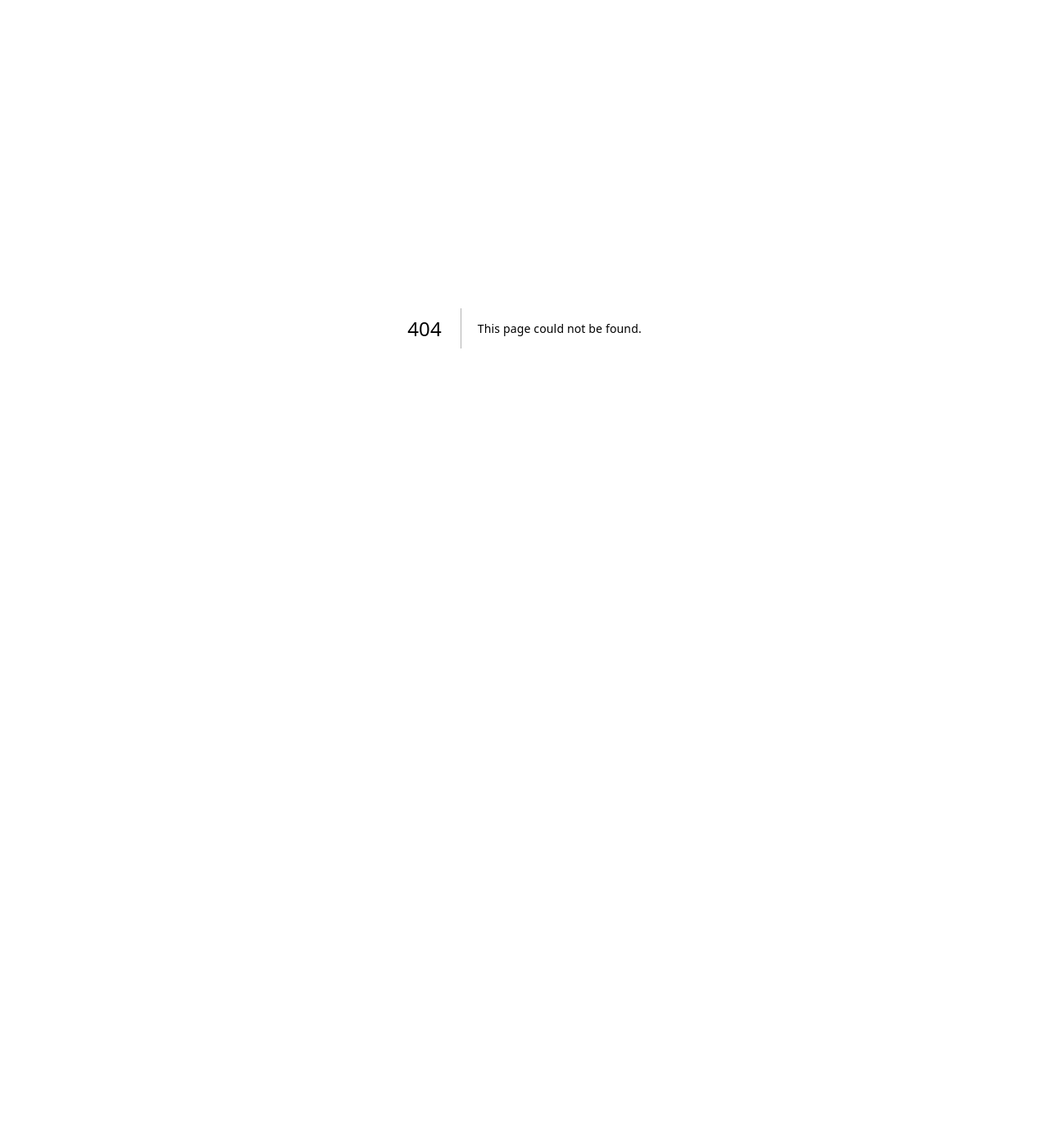
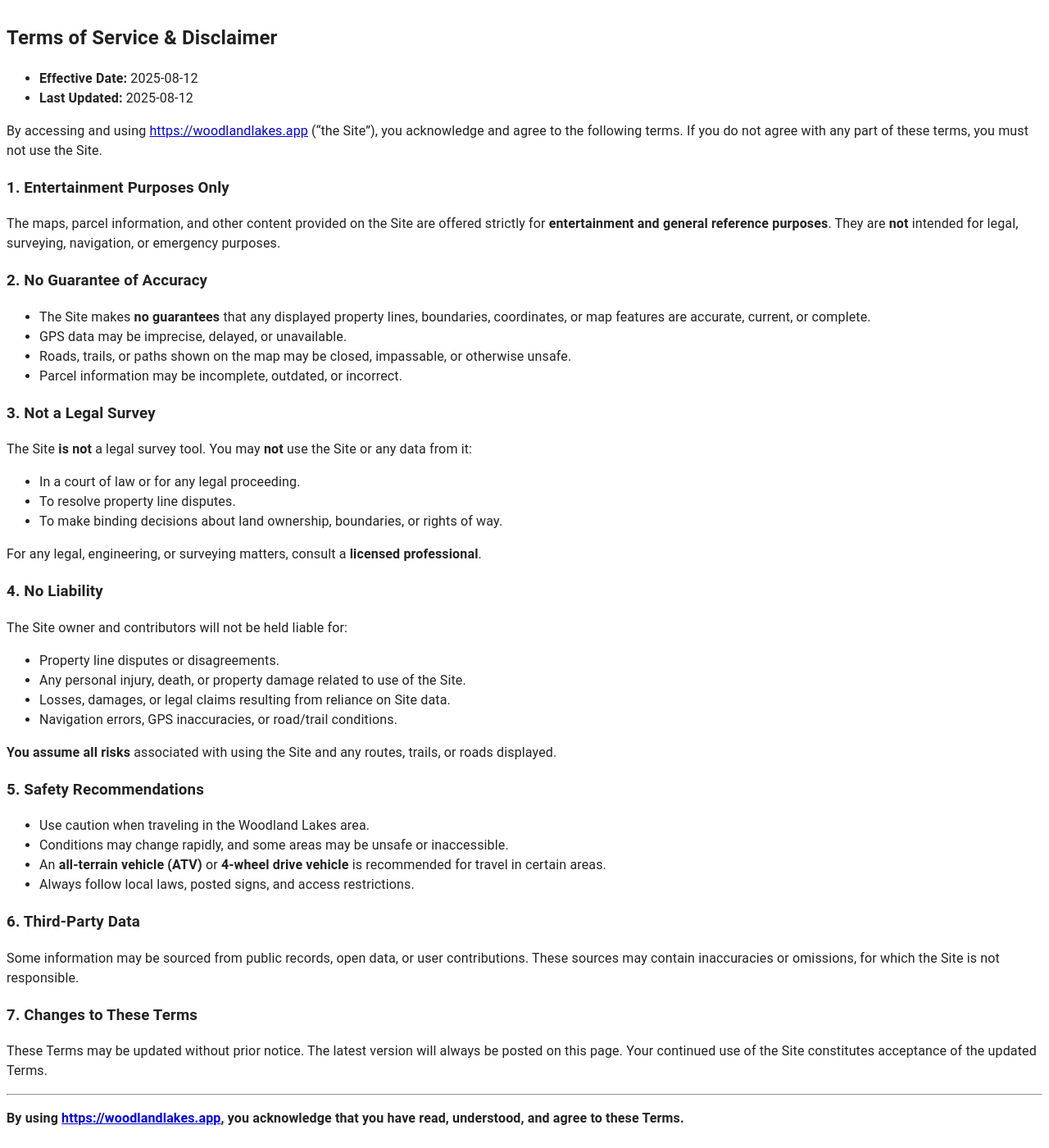
Before and after one commit to outlaw-ux/wl-maps, a Next.js app: page /tos in a window 1280 px wide. Before the commit this address had no page. Shown: the whole page at 82% size. Before the commit the page ends 800 px from the top, so only its background shows below. Built offline with nearby package versions, Linux system fonts and the light colour scheme.

Commit message:
Adding terms of service

```diff
--- a/package.json
+++ b/package.json
@@ -25,12 +25,14 @@
     "@supabase/supabase-js": "^2.53.0",
     "@vercel/analytics": "^1.5.0",
     "@vercel/speed-insights": "^1.2.0",
+    "idb-keyval": "^6.2.2",
     "leaflet": "1.9.4",
     "leaflet-routing-machine": "^3.2.12",
     "next": "15.4.4",
     "react": "19.1.0",
     "react-dom": "19.1.0",
     "react-leaflet": "5.0.0",
+    "react-markdown": "^10.1.0",
     "typescript": "5.8.3"
   },
   "devDependencies": {
--- a/pages/_app.tsx
+++ b/pages/_app.tsx
@@ -1,4 +1,4 @@
-import { SpeedInsights } from "@vercel/speed-insights/next";
+import { SpeedInsights } from '@vercel/speed-insights/next';
 import Head from 'next/head';
 import { Analytics } from '@vercel/analytics/next';
 import type { AppProps } from 'next/app';
--- /dev/null
+++ b/pages/tos.tsx
@@ -0,0 +1,69 @@
+import { Box } from '@mui/material';
+import Markdown from 'react-markdown';
+
+const fullTermsMarkdown = `
+## Terms of Service & Disclaimer
+
+- **Effective Date:** 2025-08-12
+- **Last Updated:** 2025-08-12
+
+By accessing and using [https://woodlandlakes.app](https://woodlandlakes.app) (“the Site”), you acknowledge and agree to the following terms. If you do not agree with any part of these terms, you must not use the Site.
+
+### 1. **Entertainment Purposes Only**
+
+The maps, parcel information, and other content provided on the Site are offered strictly for **entertainment and general reference purposes**. They are **not** intended for legal, surveying, navigation, or emergency purposes.
+
+### 2. **No Guarantee of Accuracy**
+
+* The Site makes **no guarantees** that any displayed property lines, boundaries, coordinates, or map features are accurate, current, or complete.
+* GPS data may be imprecise, delayed, or unavailable.
+* Roads, trails, or paths shown on the map may be closed, impassable, or otherwise unsafe.
+* Parcel information may be incomplete, outdated, or incorrect.
+
+### 3. **Not a Legal Survey**
+
+The Site **is not** a legal survey tool.
+You may **not** use the Site or any data from it:
+
+* In a court of law or for any legal proceeding.
+* To resolve property line disputes.
+* To make binding decisions about land ownership, boundaries, or rights of way.
+
+For any legal, engineering, or surveying matters, consult a **licensed professional**.
+
+### 4. **No Liability**
+
+The Site owner and contributors will not be held liable for:
+
+* Property line disputes or disagreements.
+* Any personal injury, death, or property damage related to use of the Site.
+* Losses, damages, or legal claims resulting from reliance on Site data.
+* Navigation errors, GPS inaccuracies, or road/trail conditions.
+
+**You assume all risks** associated with using the Site and any routes, trails, or roads displayed.
+
+### 5. **Safety Recommendations**
+
+* Use caution when traveling in the Woodland Lakes area.
+* Conditions may change rapidly, and some areas may be unsafe or inaccessible.
+* An **all-terrain vehicle (ATV)** or **4-wheel drive vehicle** is recommended for travel in certain areas.
+* Always follow local laws, posted signs, and access restrictions.
+
+### 6. **Third-Party Data**
+
+Some information may be sourced from public records, open data, or user contributions. These sources may contain inaccuracies or omissions, for which the Site is not responsible.
+
+### 7. **Changes to These Terms**
+
+These Terms may be updated without prior notice. The latest version will always be posted on this page. Your continued use of the Site constitutes acceptance of the updated Terms.
+
+---
+
+**By using [https://woodlandlakes.app](https://woodlandlakes.app), you acknowledge that you have read, understood, and agree to these Terms.**
+`;
+
+const tos = () => {
+  return <Box sx={{padding: '0.5rem'}}><Markdown>{fullTermsMarkdown}</Markdown></Box>;
+};
+
+export default tos;
--- /dev/null
+++ b/utils/constants.ts
@@ -0,0 +1 @@
+export const TERMS_KEY = 'wl-map-tos-accepted-2025-08-12';
```
Also changed, not shown: components/TermsDialog.tsx (added, +52 -0 lines), pages/index.tsx (+20 -0 lines), utils/createLatLng.ts (added, +7 -0 lines), 1 other file (tests, documents, lock files or other folders).
